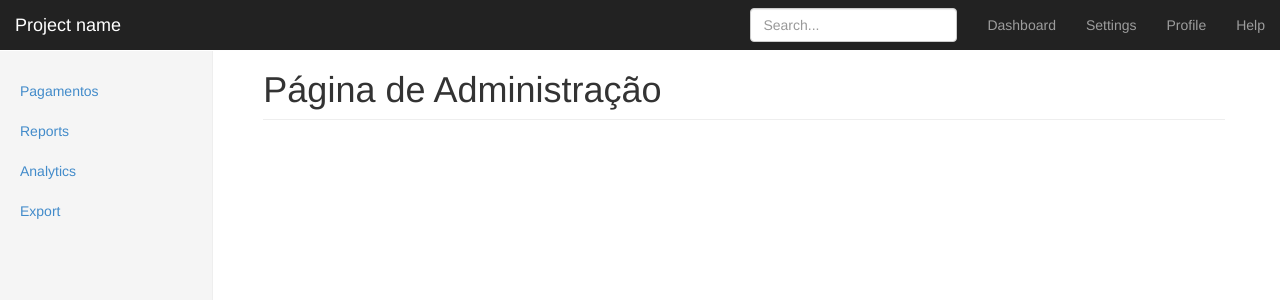
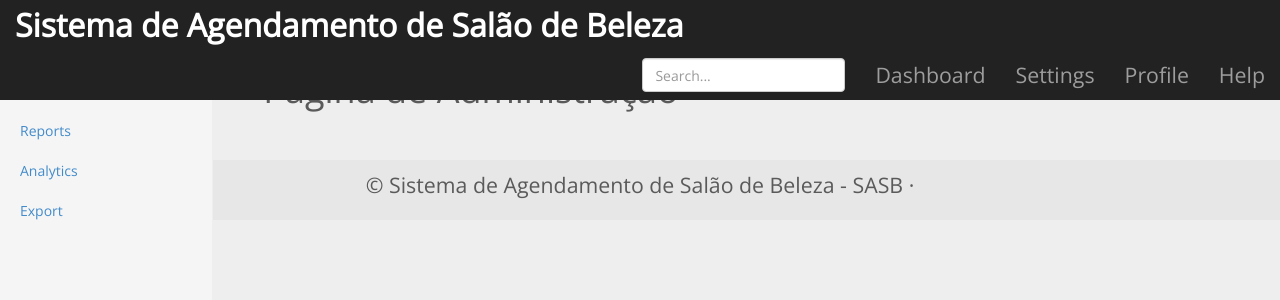
Before and after one commit to SamuelFernandesF/SistemaParaGerenciamentoDeSaloes, a PHP site: page /dashboard.php in a window 1280 px wide. Shown: the top 300 px of the page. Run offline with PHP 8.4, Linux system fonts and the light colour scheme; some libraries are stand-ins or nearby versions.

Commit message:
dashboard atualizando

```diff
--- a/dashboard.php
+++ b/dashboard.php
@@ -1,58 +1,6 @@
-<!DOCTYPE html>
-<html lang="en">
-<head>
-    <meta charset="utf-8">
-    <meta http-equiv="X-UA-Compatible" content="IE=edge">
-    <meta name="viewport" content="width=device-width, initial-scale=1">
-    <meta name="description" content="">
-    <meta name="author" content="">
-    <link rel="icon" href="../../favicon.ico">
+<?php include ("header-dashboard.php"); ?>
 
-    <title>Dashboard Template for Bootstrap</title>
 
-    <!-- Bootstrap core CSS -->
-    <link href="css/bootstrap.min.css" rel="stylesheet">
-
-    <!-- Custom styles for this template -->
-    <link href="css/dashboard.css" rel="stylesheet">
-
-    <!-- Just for debugging purposes. Don't actually copy these 2 lines! -->
-    <!--[if lt IE 9]><script src="../../assets/js/ie8-responsive-file-warning.js"></script><![endif]-->
-    <script src="../../assets/js/ie-emulation-modes-warning.js"></script>
-
-    <!-- HTML5 shim and Respond.js for IE8 support of HTML5 elements and media queries -->
-    <!--[if lt IE 9]>
-    <script src="https://oss.maxcdn.com/html5shiv/3.7.2/html5shiv.min.js"></script>
-    <script src="https://oss.maxcdn.com/respond/1.4.2/respond.min.js"></script>
-    <![endif]-->
-</head>
-
-<body>
-
-<nav class="navbar navbar-inverse navbar-fixed-top" role="navigation">
-    <div class="container-fluid">
-        <div class="navbar-header">
-            <button type="button" class="navbar-toggle collapsed" data-toggle="collapse" data-target="#navbar" aria-expanded="false" aria-controls="navbar">
-                <span class="sr-only">Toggle navigation</span>
-                <span class="icon-bar"></span>
-                <span class="icon-bar"></span>
-                <span class="icon-bar"></span>
-            </button>
-            <a class="navbar-brand" href="#">Project name</a>
-        </div>
-        <div id="navbar" class="navbar-collapse collapse">
-            <ul class="nav navbar-nav navbar-right">
-                <li><a href="#">Dashboard</a></li>
-                <li><a href="#">Settings</a></li>
-                <li><a href="#">Profile</a></li>
-                <li><a href="#">Help</a></li>
-            </ul>
-            <form class="navbar-form navbar-right">
-                <input type="text" class="form-control" placeholder="Search...">
-            </form>
-        </div>
-    </div>
-</nav>
     <div class="container-fluid">
         <div class="row">
             <div class="col-sm-3 col-md-2 sidebar">
@@ -79,5 +27,7 @@
 <script src="../../assets/js/docs.min.js"></script>
 <!-- IE10 viewport hack for Surface/desktop Windows 8 bug -->
 <script src="../../assets/js/ie10-viewport-bug-workaround.js"></script>
-</body>
-</html>
+
+
+
+<?php include ("footer.php"); ?>
--- /dev/null
+++ b/header-dashboard.php
@@ -0,0 +1,45 @@
+<!DOCTYPE html>
+<html lang="pt-br">
+<head>
+    <meta charset="utf-8">
+    <meta http-equiv="X-UA-Compatible" content="IE=edge">
+    <meta name="viewport" content="width=device-width, initial-scale=1">
+
+    <title>Sistema de Agendamento de Salão de Beleza</title>
+
+    <link href="css/bootstrap.min.css" rel="stylesheet">
+    <link href="css/carousel.css" rel="stylesheet">
+    <link href="css/signin.css" rel="stylesheet">
+    <link href="css/dashboard.css" rel="stylesheet">
+    <link href="css/style.css" rel="stylesheet">
+
+
+    <script src="https://oss.maxcdn.com/html5shiv/3.7.2/html5shiv.min.js"></script>
+    <script src="https://oss.maxcdn.com/respond/1.4.2/respond.min.js"></script>
+
+</head>
+
+<nav class="navbar navbar-inverse navbar-fixed-top" role="navigation">
+    <div class="container-fluid">
+        <div class="navbar-header">
+            <button type="button" class="navbar-toggle collapsed" data-toggle="collapse" data-target="#navbar" aria-expanded="false" aria-controls="navbar">
+                <span class="sr-only">Toggle navigation</span>
+                <span class="icon-bar"></span>
+                <span class="icon-bar"></span>
+                <span class="icon-bar"></span>
+            </button>
+            <a class="navbar-brand" href="home.php">Sistema de Agendamento de Salão de Beleza</a>
+        </div>
+        <div id="navbar" class="navbar-collapse collapse">
+            <ul class="nav navbar-nav navbar-right">
+                <li><a href="#">Dashboard</a></li>
+                <li><a href="#">Settings</a></li>
+                <li><a href="#">Profile</a></li>
+                <li><a href="#">Help</a></li>
+            </ul>
+            <form class="navbar-form navbar-right">
+                <input type="text" class="form-control" placeholder="Search...">
+            </form>
+        </div>
+    </div>
+</nav>
--- a/header.php
+++ b/header.php
@@ -4,16 +4,12 @@
     <meta charset="utf-8">
     <meta http-equiv="X-UA-Compatible" content="IE=edge">
     <meta name="viewport" content="width=device-width, initial-scale=1">
-    <meta name="description" content="Desenvolvimento de sites com sistema de reservas on-line para seu hotel ou pousada!">
-    <meta name="keyword" content="reserva on-line, sistema de reservas, desenvolviemnto de sites, site para hotel, sites para hotéis, hotel ou pousada">
-    <link rel="shortcut icon" href="img/logo/favicon.ico">
 
     <title>Sistema de Agendamento de Salão de Beleza</title>
 
-
+    <link href="css/bootstrap.min.css" rel="stylesheet">
     <link href="css/carousel.css" rel="stylesheet">
     <link href="css/signin.css" rel="stylesheet">
-    <link href="css/bootstrap.min.css" rel="stylesheet">
     <link href="css/style.css" rel="stylesheet">
 
   </head>
--- a/login.php
+++ b/login.php
@@ -1,8 +1,7 @@
 <?php include ("header.php"); ?>
 <br><br><br>
-  <body>
 
-    <div class="container">
+    <div class="container" style="height: 450px;">
 
       <form class="form-signin" role="form">
         <h2 class="form-signin-heading" style="text-align: center">Acesse</h2>
@@ -13,6 +12,6 @@
       </form>
 
     </div>
-<br><br><br><br><br>
+<br><br>
 
 <?php include ("footer.php"); ?>
```
Lines whose indentation alone changed are shown as unchanged.
